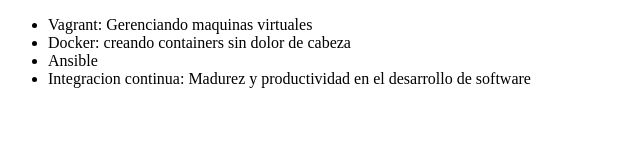
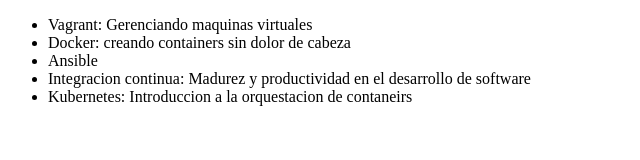
Before and after one commit to NachoPerez97/alura-git, a plain HTML site: page Index.html in a window 1280 px wide. Shown: the whole page, without its empty margins (0-640 px from the left). Drawn offline with Linux system fonts and the light colour scheme.

```diff
--- a/Index.html
+++ b/Index.html
@@ -10,6 +10,7 @@
          <li> Docker: creando containers sin dolor de cabeza </li>
          <li> Ansible </li>
          <li> Integracion continua: Madurez y productividad en el desarrollo de software </li>
+         <li> Kubernetes: Introduccion a la orquestacion de contaneirs </li>
      </ul>
 </body>
 </html>
```
